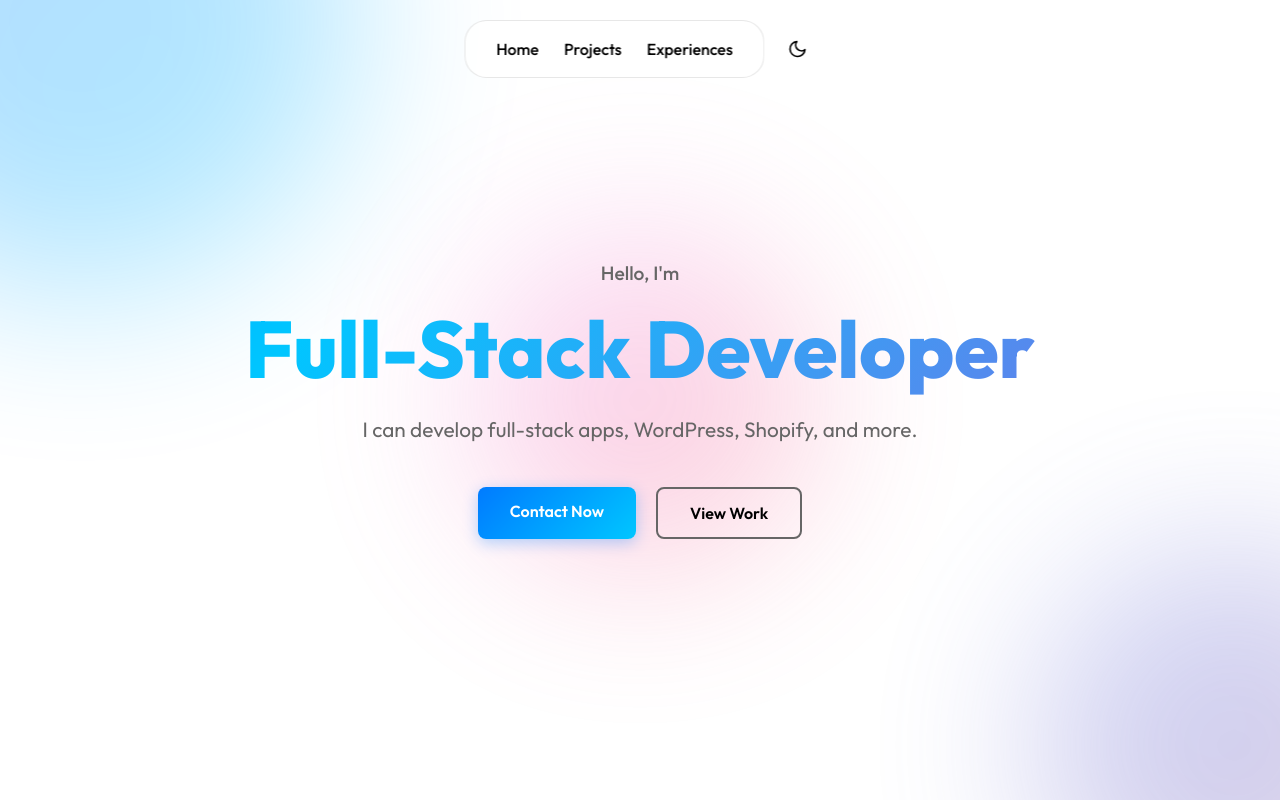
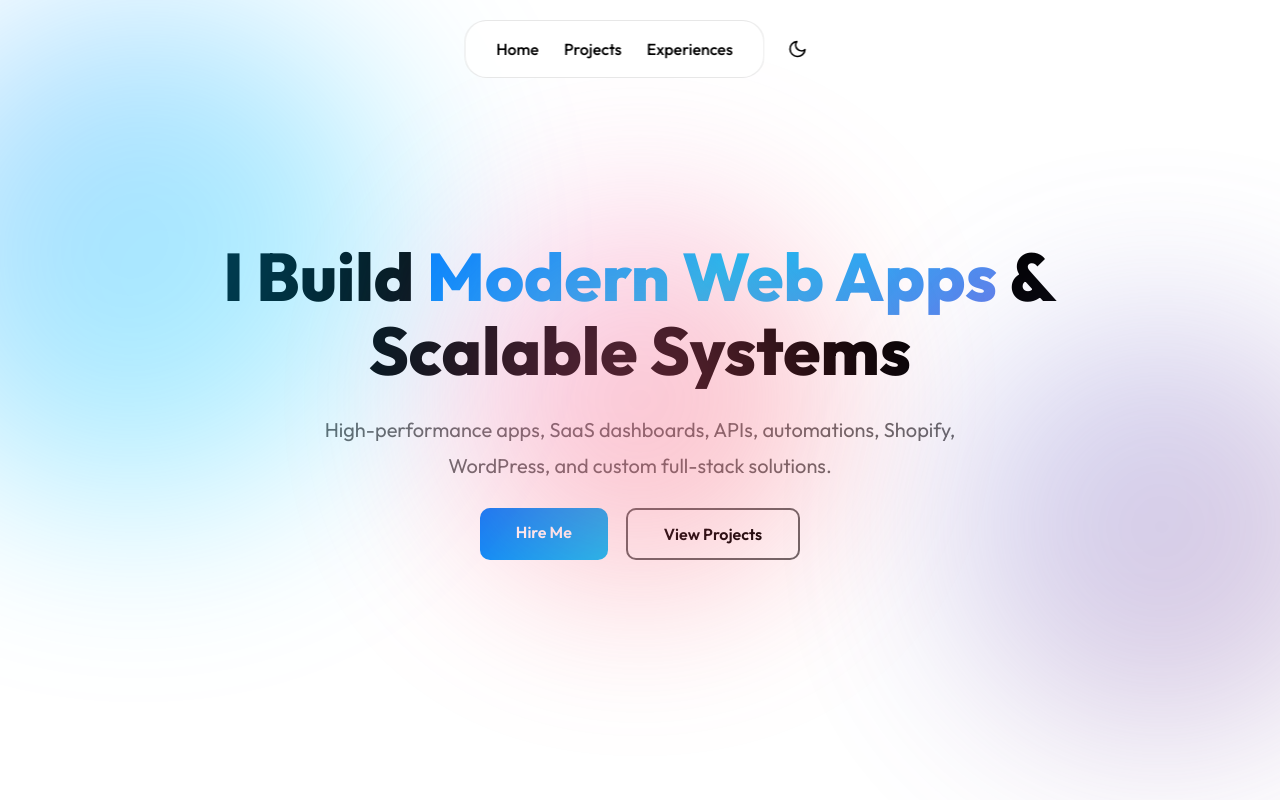
Before and after one commit to mooojn/moon-folio, a Next.js app: page / in a window 1280 px wide. Shown: the top 800 px of the page. Built offline with nearby package versions, Linux system fonts and the light colour scheme.

Commit message:
Update hero

```diff
--- a/src/sections/Hero.tsx
+++ b/src/sections/Hero.tsx
@@ -4,24 +4,26 @@ export default function Hero() {
   return (
     <div className={styles.hero}>
       <div className={styles.heroContent}>
-        <div className={styles.heroText}>
-          <p className={styles.greeting}>Hello, I'm</p>
-          <h1 className={styles.heroTitle}>
-            <span className={styles.gradientText}>Full-Stack Developer</span>
+        <div className={styles.textBlock}>
+          <h1 className={styles.title}>
+            I Build <span className={styles.gradientText}>Modern Web Apps</span> & Scalable Systems
           </h1>
-          <p className={styles.heroDescription}>
-            I can develop full-stack apps, WordPress, Shopify, and more.
+
+          <p className={styles.subtitle}>
+            High-performance apps, SaaS dashboards, APIs, automations, Shopify, WordPress, and custom full-stack solutions.
           </p>
+
+          <div className={styles.actions}>
+            <a href="mailto:moojntariq@gmail.com" className={styles.btnPrimary}>Hire Me</a>
+            <a href="#projects" className={styles.btnSecondary}>View Projects</a>
+          </div>
         </div>
-        <div className={styles.heroActions}>
-          <a href="mailto:moojntariq@gmail.com" className={styles.btnPrimary}>Contact Now</a>
-          <a href="#projects" className={styles.btnSecondary}>View Work</a>
+
+        <div className={styles.heroBackground}>
+          <div className={styles.gradientOrb}></div>
+          <div className={styles.gradientOrb}></div>
+          <div className={styles.gradientOrb}></div>
         </div>
-      </div>
-      <div className={styles.heroBackground}>
-        <div className={styles.gradientOrb}></div>
-        <div className={styles.gradientOrb}></div>
-        <div className={styles.gradientOrb}></div>
       </div>
     </div>
   );
--- a/src/styles/hero.module.css
+++ b/src/styles/hero.module.css
@@ -1,137 +1,90 @@
+/* ===== HERO ===== */
 .hero {
-  position: relative;
   min-height: 100vh;
+  background: var(--bg-dark);
+  padding: 100px 20px;
   display: flex;
-  flex-direction: column;
   justify-content: center;
   align-items: center;
-  padding: 80px 20px;
+  position: relative;
   overflow: hidden;
-  background: var(--bg-dark);
 }
 
+/* ===== CONTENT ===== */
 .heroContent {
+  max-width: 1100px;
+  width: 100%;
+  display: grid;
+  grid-template-columns: 1fr;
+  text-align: center;
+  gap: 40px;
   position: relative;
   z-index: 2;
-  max-width: 1200px;
-  width: 100%;
+}
+
+.textBlock {
   display: flex;
   flex-direction: column;
   align-items: center;
-  text-align: center;
-  gap: 40px;
+  gap: 24px;
 }
 
-.heroText {
-  display: flex;
-  flex-direction: column;
-  gap: 20px;
-  max-width: 900px;
-}
-
-.greeting {
-  font-size: 1.2rem;
-  color: var(--text-muted);
-  font-weight: 500;
-  margin: 0;
-  animation: fadeInUp 0.8s ease-out;
-}
-
-.heroTitle {
-  font-size: clamp(2.5rem, 8vw, 5rem);
+/* ===== TYPOGRAPHY ===== */
+.title {
+  font-size: clamp(2.4rem, 6vw, 4.2rem);
   font-weight: 800;
   line-height: 1.1;
-  margin: 0;
-  animation: fadeInUp 0.8s ease-out 0.2s both;
+  color: var(--text);
 }
 
 .gradientText {
-  background: linear-gradient(135deg, #007bff 0%, #00c6ff 50%, #667eea 100%);
+  background: linear-gradient(135deg, #007bff, #00c6ff, #667eea);
   -webkit-background-clip: text;
   -webkit-text-fill-color: transparent;
-  background-clip: text;
-  background-size: 200% 200%;
-  animation: gradientShift 5s ease infinite;
 }
 
-.heroDescription {
-  font-size: clamp(1rem, 2vw, 1.3rem);
+.subtitle {
+  font-size: clamp(1rem, 1.6vw, 1.25rem);
   color: var(--text-muted);
-  line-height: 1.6;
-  margin: 0;
-  max-width: 700px;
-  margin: 0 auto;
-  animation: fadeInUp 0.8s ease-out 0.4s both;
+  line-height: 1.8;
+  max-width: 650px;
 }
 
-.heroActions {
+/* ===== BUTTONS ===== */
+.actions {
   display: flex;
-  gap: 20px;
+  gap: 18px;
   flex-wrap: wrap;
   justify-content: center;
-  animation: fadeInUp 0.8s ease-out 0.6s both;
 }
 
 .btnPrimary {
   background: linear-gradient(135deg, #007bff, #00c6ff);
+  padding: 14px 36px;
   color: white;
-  padding: 14px 32px;
-  border-radius: 8px;
+  border-radius: 10px;
+  text-decoration: none;
+  transition: 0.3s;
+  font-weight: 600;
+}
+
+.btnPrimary:hover { transform: translateY(-3px); }
+
+.btnSecondary {
+  padding: 14px 36px;
+  border-radius: 10px;
+  border: 2px solid var(--text-muted);
   text-decoration: none;
   font-weight: 600;
-  font-size: 1rem;
+  color: var(--text);
   transition: all 0.3s ease;
-  box-shadow: 0 4px 15px rgba(0, 123, 255, 0.3);
-  position: relative;
-  overflow: hidden;
 }
+.btnSecondary:hover { background: var(--bg-light); }
 
-.btnPrimary::before {
-  content: '';
-  position: absolute;
-  top: 0;
-  left: -100%;
-  width: 100%;
-  height: 100%;
-  background: linear-gradient(90deg, transparent, rgba(255, 255, 255, 0.2), transparent);
-  transition: left 0.5s ease;
-}
-
-.btnPrimary:hover {
-  transform: translateY(-2px);
-  box-shadow: 0 6px 20px rgba(0, 123, 255, 0.4);
-}
-
-.btnPrimary:hover::before {
-  left: 100%;
-}
-
-.btnSecondary {
-  background: transparent;
-  color: var(--text);
-  padding: 14px 32px;
-  border-radius: 8px;
-  text-decoration: none;
-  font-weight: 600;
-  font-size: 1rem;
-  border: 2px solid var(--text-muted);
-  transition: all 0.3s ease;
-  position: relative;
-}
-
-.btnSecondary:hover {
-  border-color: var(--text);
-  background: var(--bg-light);
-  transform: translateY(-2px);
-}
-
+/* ===== ORBS ===== */
 .heroBackground {
   position: absolute;
-  top: 0;
-  left: 0;
-  width: 100%;
-  height: 100%;
-  z-index: 1;
+  inset: 0;
   overflow: hidden;
 }
 
@@ -143,80 +96,75 @@
   animation: float 20s ease-in-out infinite;
 }
 
+.gradientOrb:nth-child(1) { width: 450px; height: 450px; top: -200px; left: -200px; }
+.gradientOrb:nth-child(2) { width: 400px; height: 400px; bottom: -200px; right: -200px; }
+.gradientOrb:nth-child(3) { width: 350px; height: 350px; top: 50%; left: 50%; transform: translate(-50%, -50%); }
+
+@keyframes float {
+  0% { transform: translateY(0); }
+  50% { transform: translateY(-20px); }
+  100% { transform: translateY(0); }
+}
+
+/* ===== HERO BACKGROUND (gradient blobs) ===== */
+.heroBackground {
+  position: absolute;
+  inset: 0;
+  z-index: 1;           /* behind content (content has z-index:2) */
+  pointer-events: none; /* allow clicks through */
+  overflow: visible;
+}
+
+/* gradient blobs */
+.gradientOrb {
+  position: absolute;
+  border-radius: 50%;
+  filter: blur(80px);
+  opacity: 0.35;
+  animation: float 20s ease-in-out infinite;
+  background-size: 200% 200%; /* for subtle shifting */
+  transform: translateZ(0);   /* GPU hint for smoother blur animation */
+}
+
+/* orb 1 — blue cyan */
 .gradientOrb:nth-child(1) {
   width: 500px;
   height: 500px;
-  background: linear-gradient(135deg, #007bff, #00c6ff);
-  top: -200px;
+  background: linear-gradient(135deg, #007bff 0%, #00c6ff 60%, rgba(0,198,255,0.6) 100%);
+  top: -220px;
   left: -200px;
   animation-delay: 0s;
+  filter: blur(100px);
 }
 
+/* orb 2 — purple */
 .gradientOrb:nth-child(2) {
-  width: 400px;
-  height: 400px;
-  background: linear-gradient(135deg, #667eea, #764ba2);
-  bottom: -150px;
-  right: -150px;
+  width: 420px;
+  height: 420px;
+  background: linear-gradient(135deg, #667eea 0%, #764ba2 60%);
+  bottom: -180px;
+  right: -180px;
   animation-delay: 5s;
+  filter: blur(90px);
 }
 
+/* orb 3 — pink/orange */
 .gradientOrb:nth-child(3) {
-  width: 350px;
-  height: 350px;
-  background: linear-gradient(135deg, #f093fb, #f5576c);
+  width: 380px;
+  height: 380px;
+  background: linear-gradient(135deg, #f093fb 0%, #f5576c 60%);
   top: 50%;
   left: 50%;
   transform: translate(-50%, -50%);
   animation-delay: 10s;
+  filter: blur(85px);
 }
 
-@keyframes fadeInUp {
-  from {
-    opacity: 0;
-    transform: translateY(30px);
-  }
-  to {
-    opacity: 1;
-    transform: translateY(0);
-  }
+/* subtle color movement */
+@keyframes float {
+  0%   { transform: translateY(0) translateX(0) scale(1); background-position: 0% 50%; opacity: 0.28; }
+  25%  { transform: translateY(-12px) translateX(6px) scale(1.01); background-position: 50% 50%; opacity: 0.34; }
+  50%  { transform: translateY(-24px) translateX(0) scale(1.02); background-position: 100% 50%; opacity: 0.36; }
+  75%  { transform: translateY(-12px) translateX(-6px) scale(1.01); background-position: 50% 50%; opacity: 0.33; }
+  100% { transform: translateY(0) translateX(0) scale(1); background-position: 0% 50%; opacity: 0.28; }
 }
-
-@keyframes gradientShift {
-  0%, 100% {
-    background-position: 0% 50%;
-  }
-  50% {
-    background-position: 100% 50%;
-  }
-}
-
-@keyframes float {
-  0%, 100% {
-    transform: translate(0, 0) scale(1);
-  }
-  33% {
-    transform: translate(30px, -30px) scale(1.1);
-  }
-  66% {
-    transform: translate(-20px, 20px) scale(0.9);
-  }
-}
-
-@media screen and (max-width: 768px) {
-  .heroActions {
-    flex-direction: column;
-    width: 100%;
-    align-items: center;
-  }
-
-  .btnPrimary,
-  .btnSecondary {
-    width: 100%;
-    max-width: 300px;
-  }
-
-  .heroTitle {
-    font-size: 2.5rem;
-  }
-}
```
